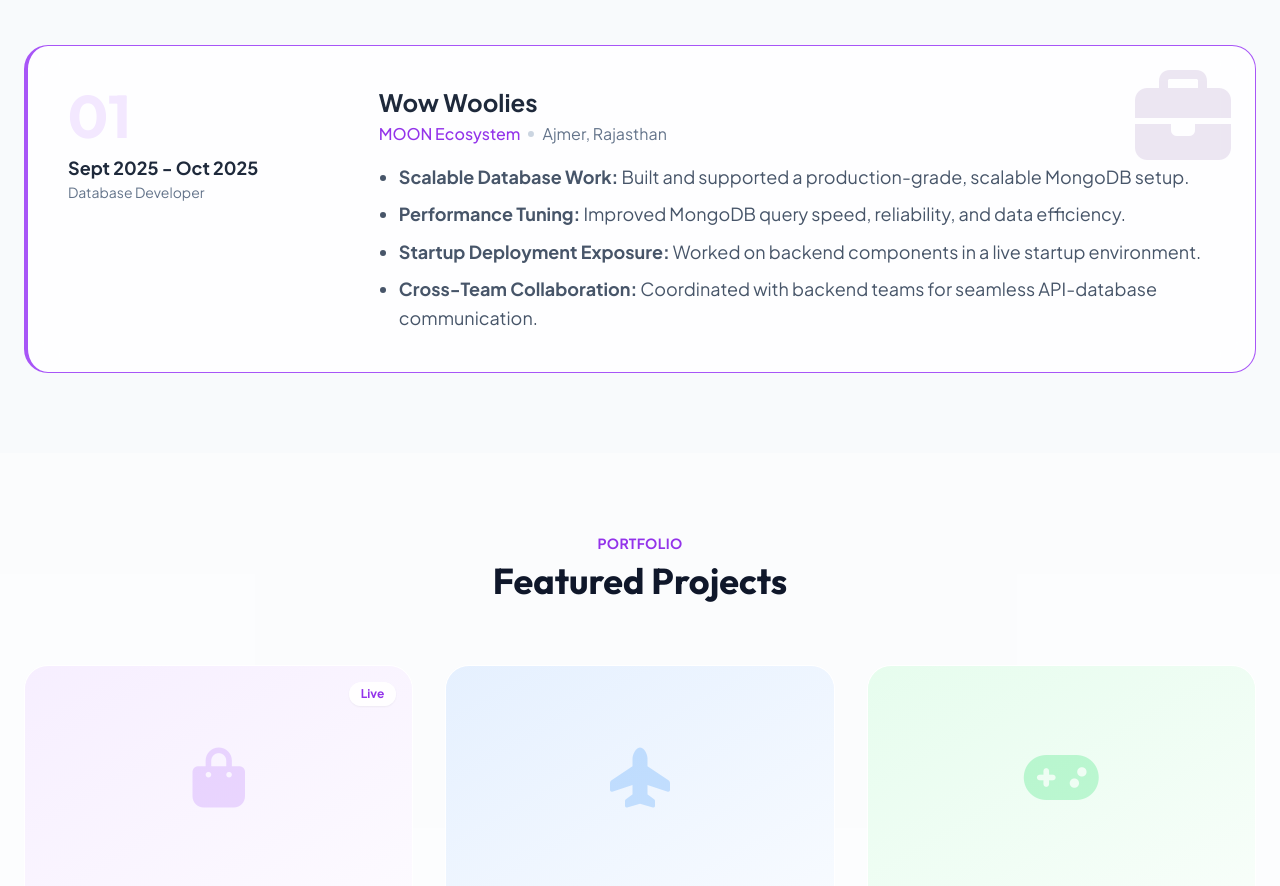
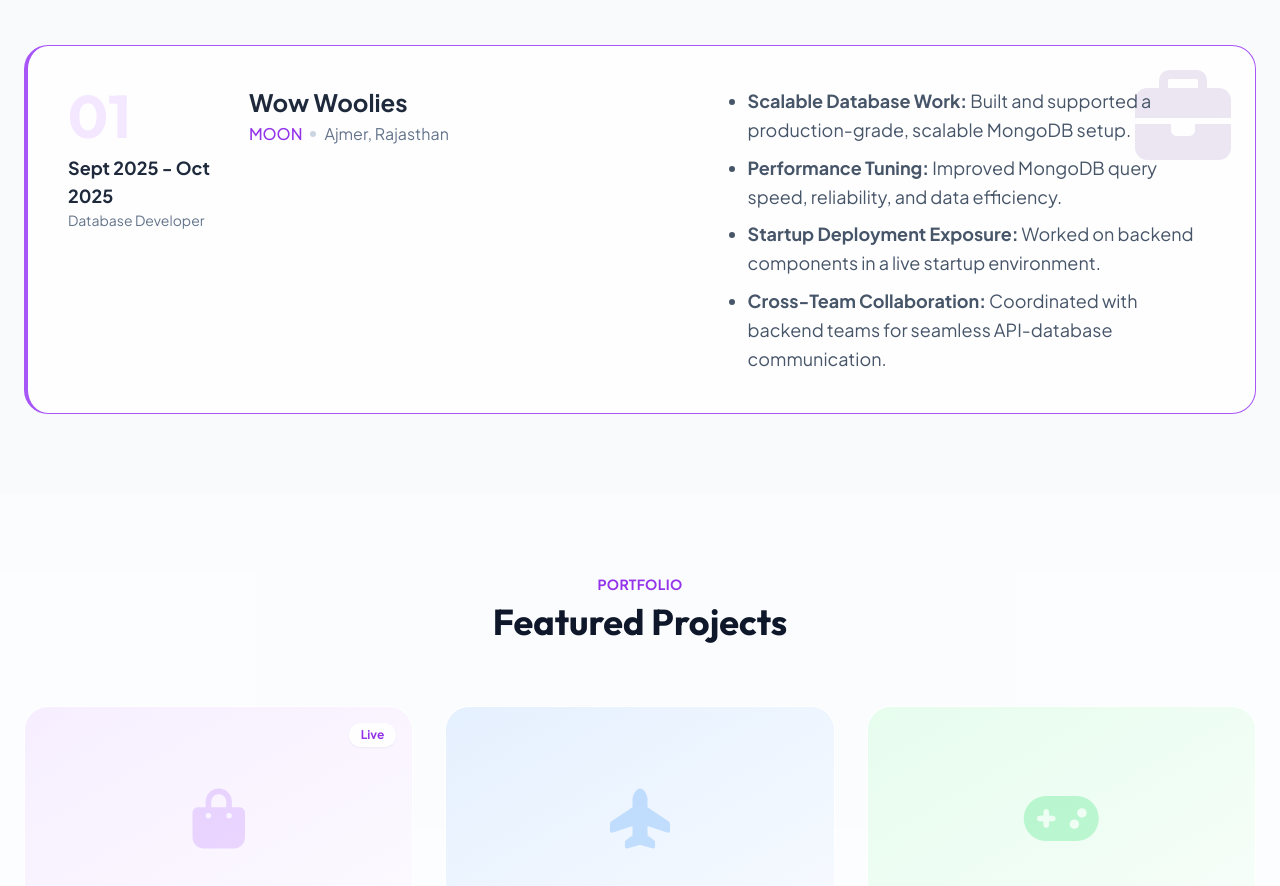
Before and after one commit to anikettP/portfolio2, a plain HTML site: page index.html in a window 1280 px wide. Shown: the part 951-1837 px from the top of the page. Drawn offline with nearby package versions, Linux system fonts and the light colour scheme.

Commit message:
Update index.html

```diff
--- a/index.html
+++ b/index.html
@@ -214,10 +214,14 @@
                    <div class="md:w-3/4">
                     <h4 class="text-2xl font-bold text-slate-800">Wow Woolies</h4>
                     <div class="flex items-center gap-2 mb-4 mt-1">
-                            <span class="text-purple-600 font-medium">MOON Ecosystem</span>
+                    <a href="http://moonnow.in/" target="_blank" class="text-purple-600 font-medium hover:underline">
+                    MOON
+                    </a>
                     <span class="w-1.5 h-1.5 rounded-full bg-slate-300"></span>
                     <span class="text-slate-500">Ajmer, Rajasthan</span>
                     </div>
+                </div>
+
                         <ul class="text-slate-600 leading-relaxed text-lg list-disc pl-5 space-y-2">
                             <li><strong>Scalable Database Work:</strong> Built and supported a production-grade, scalable MongoDB setup.</li>
                             <li><strong>Performance Tuning:</strong> Improved MongoDB query speed, reliability, and data efficiency.</li>
```
Lines whose indentation alone changed are shown as unchanged.
